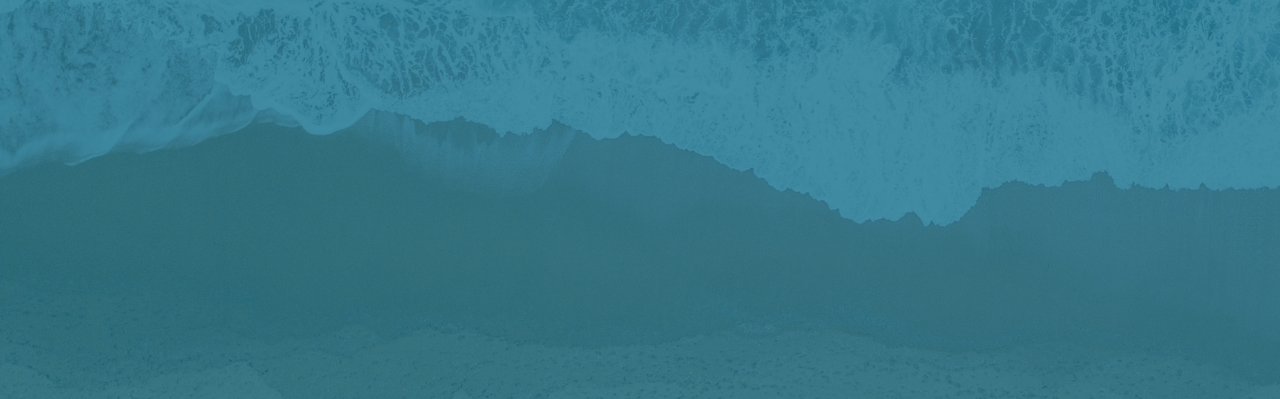
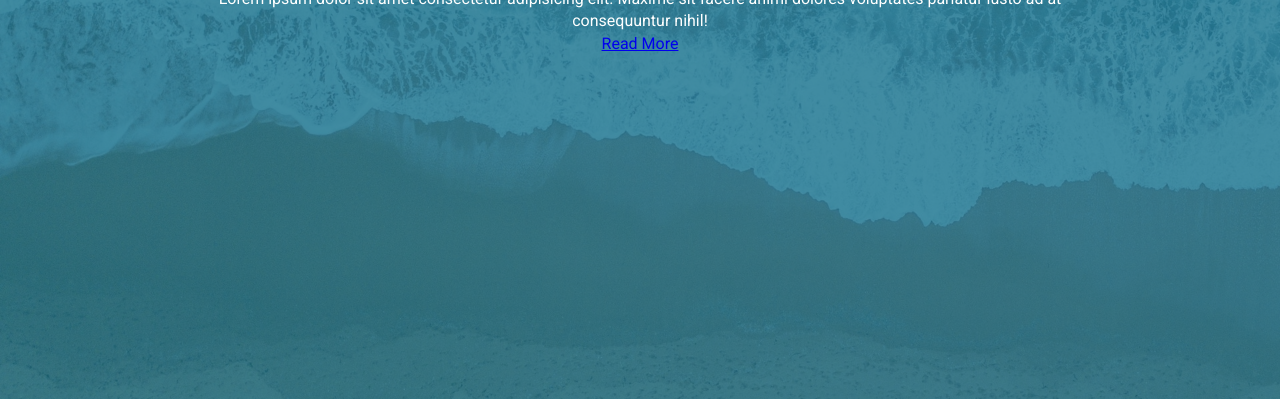
Before and after one commit to MarcLignarius/CSS.HamburgerOverlay, a plain HTML site: page index.html in a window 1280 px wide. Shown: the part 513-912 px from the top of the page. Drawn offline with Linux system fonts and the light colour scheme.

Commit message:
add styles for .showcase-container

```diff
--- a/css/style.css
+++ b/css/style.css
@@ -40,3 +40,12 @@
   height: 100%;
   z-index: -1;
 }
+
+.showcase-container {
+  display: flex;
+  flex-direction: column;
+  justify-content: center;
+  align-items: center;
+  text-align: center;
+  height: 100%;
+}
```
